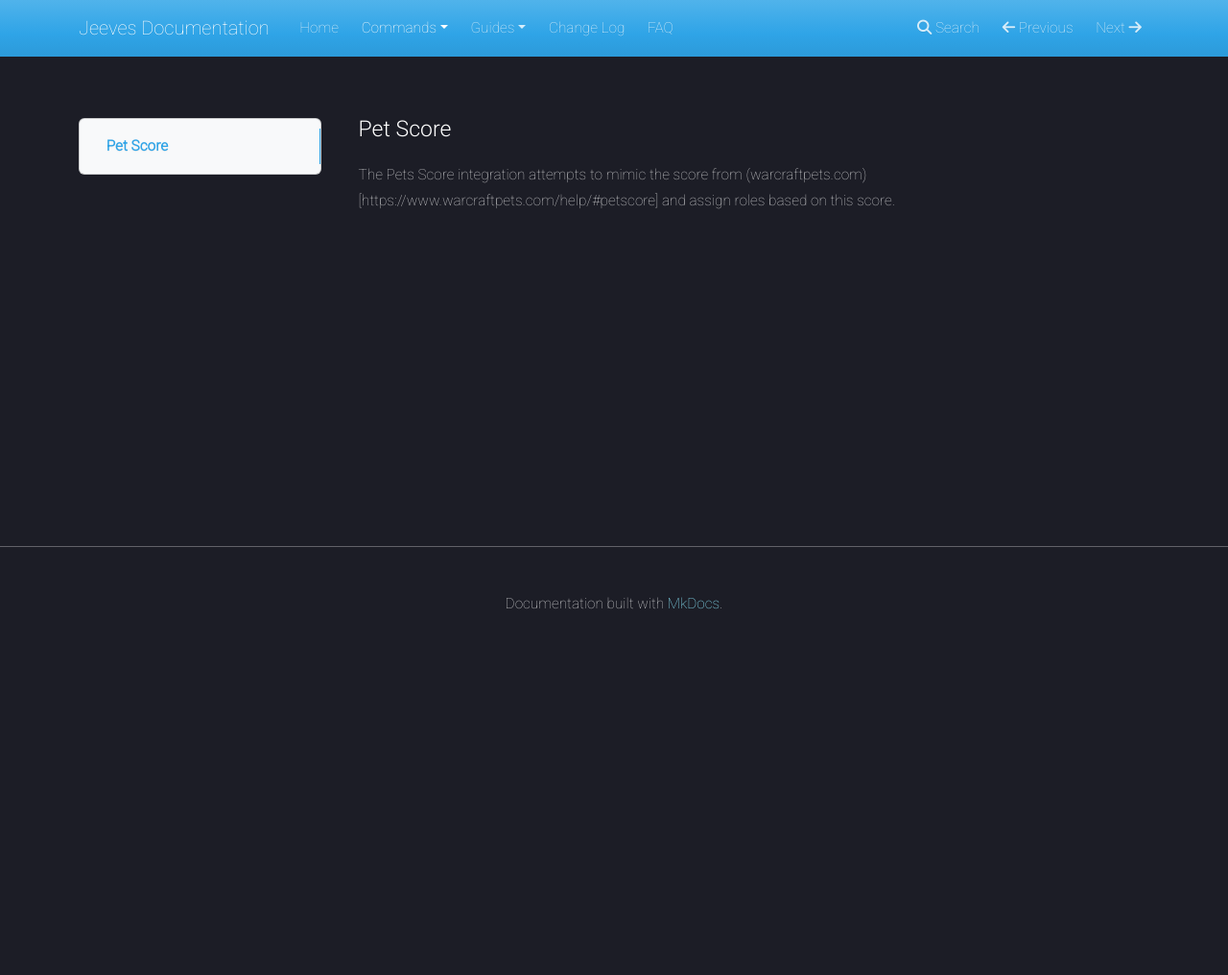
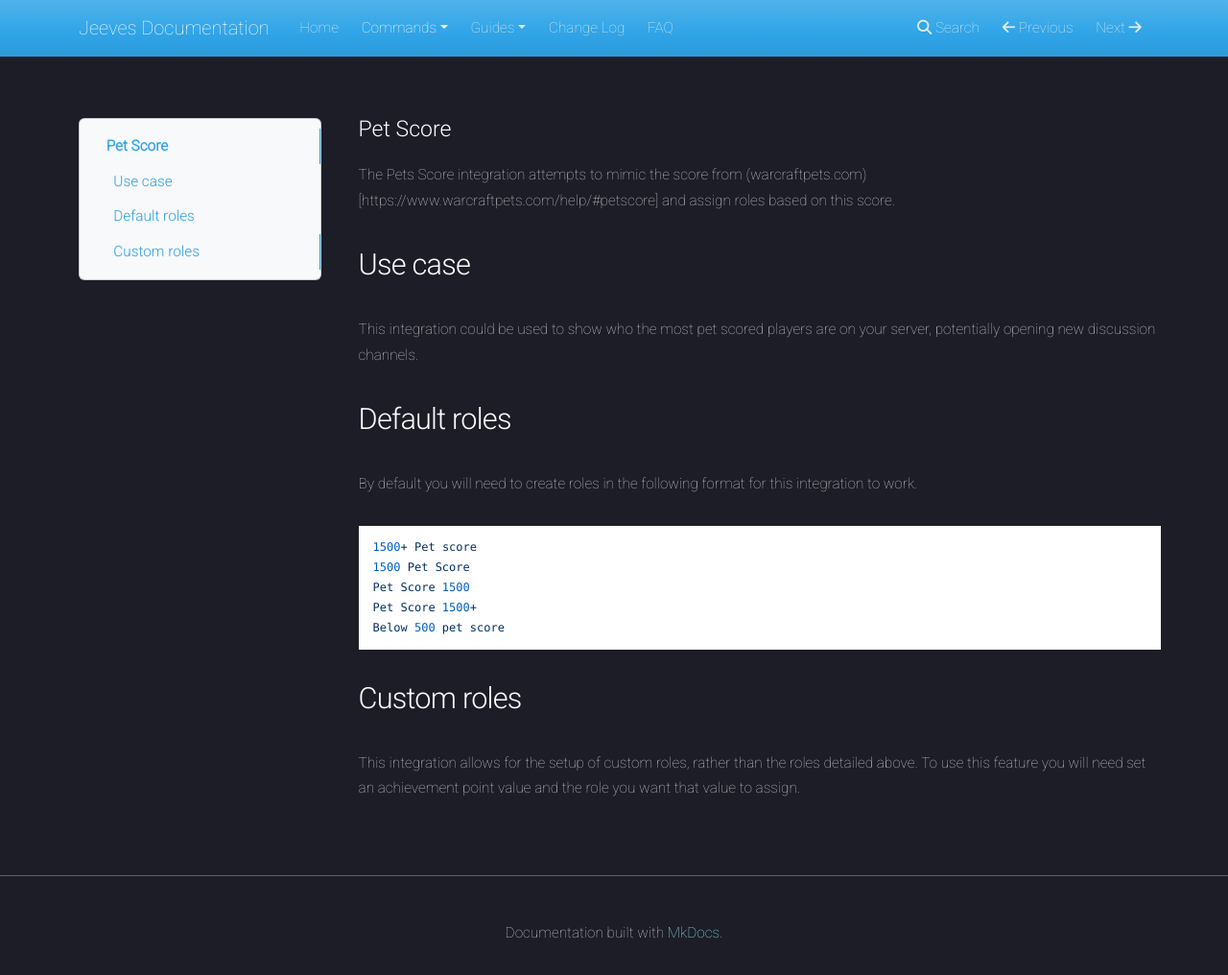
Before and after one commit to TeamJeeves/Jeeves-Bot-Documentation, an MkDocs documentation site: the page built from docs/commands/dashboard/role-management/pet-score.md, in a window 1280 px wide and 1016 px high. Shown: the whole window at 96% size. Built offline with MkDocs 1.6.1, drawn with Linux system fonts in a browser that asks for light colours; nearby versions of some CDN libraries.

Commit message:
role integration updates

````diff
--- a/docs/commands/dashboard/role-management/pet-score.md
+++ b/docs/commands/dashboard/role-management/pet-score.md
@@ -1,3 +1,20 @@
 # Pet Score
 
 The Pets Score integration attempts to mimic the score from (warcraftpets.com)[https://www.warcraftpets.com/help/#petscore] and assign roles based on this score.
+
+## Use case
+
+This integration could be used to show who the most pet scored players are on your server, potentially opening new discussion channels.
+## Default roles
+
+By default you will need to create roles in the following format for this integration to work.
+```
+1500+ Pet score
+1500 Pet Score
+Pet Score 1500
+Pet Score 1500+
+Below 500 pet score
+```
+## Custom roles
+
+This integration allows for the setup of custom roles, rather than the roles detailed above. To use this feature you will need set an achievement point value and the role you want that value to assign.
````
Also changed, not shown: docs/commands/dashboard/role-management/achievements.md (+1 -1 lines), docs/commands/dashboard/role-management/mounts.md (+16 -0 lines), docs/commands/dashboard/role-management/mythic-plus.md (+4 -2 lines).
